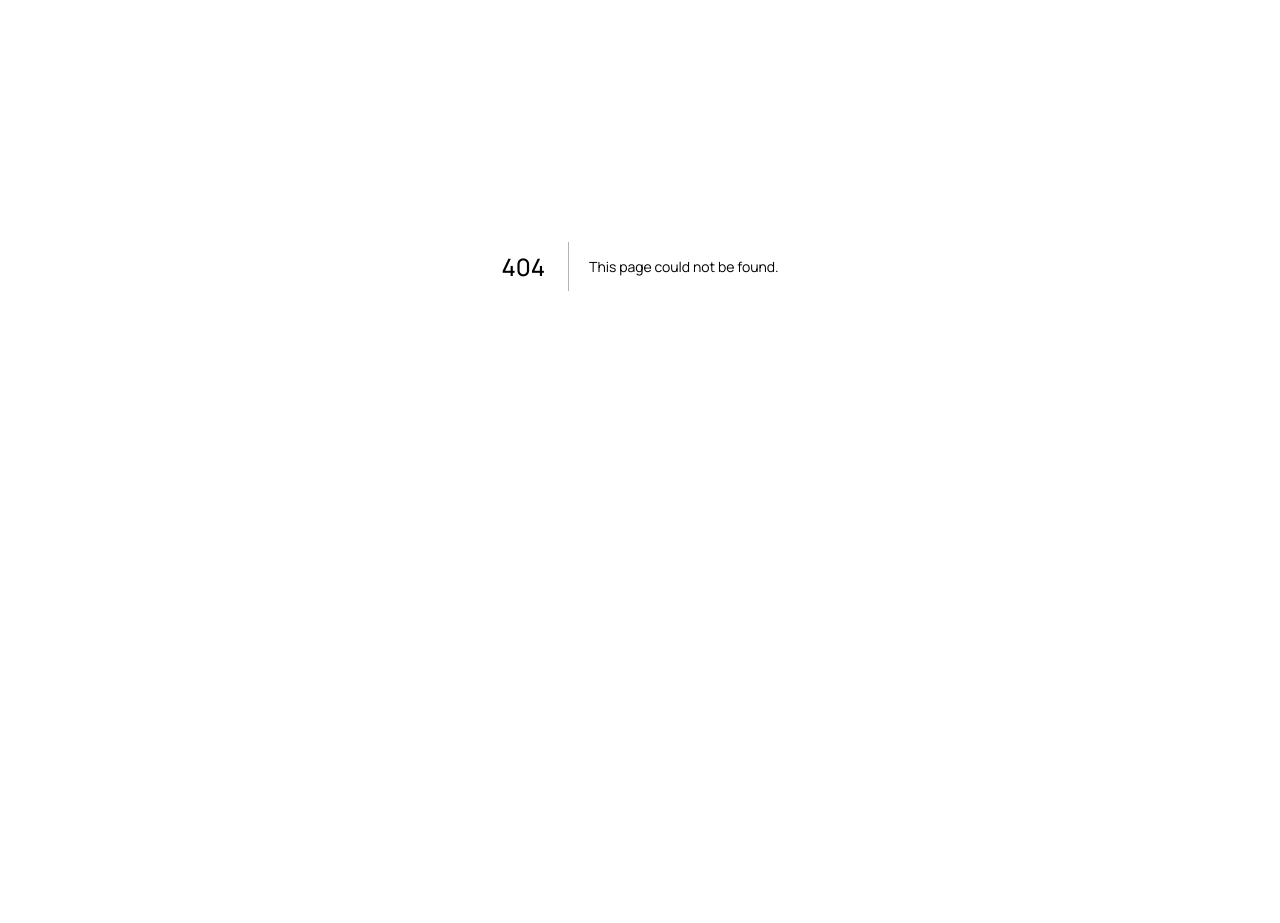
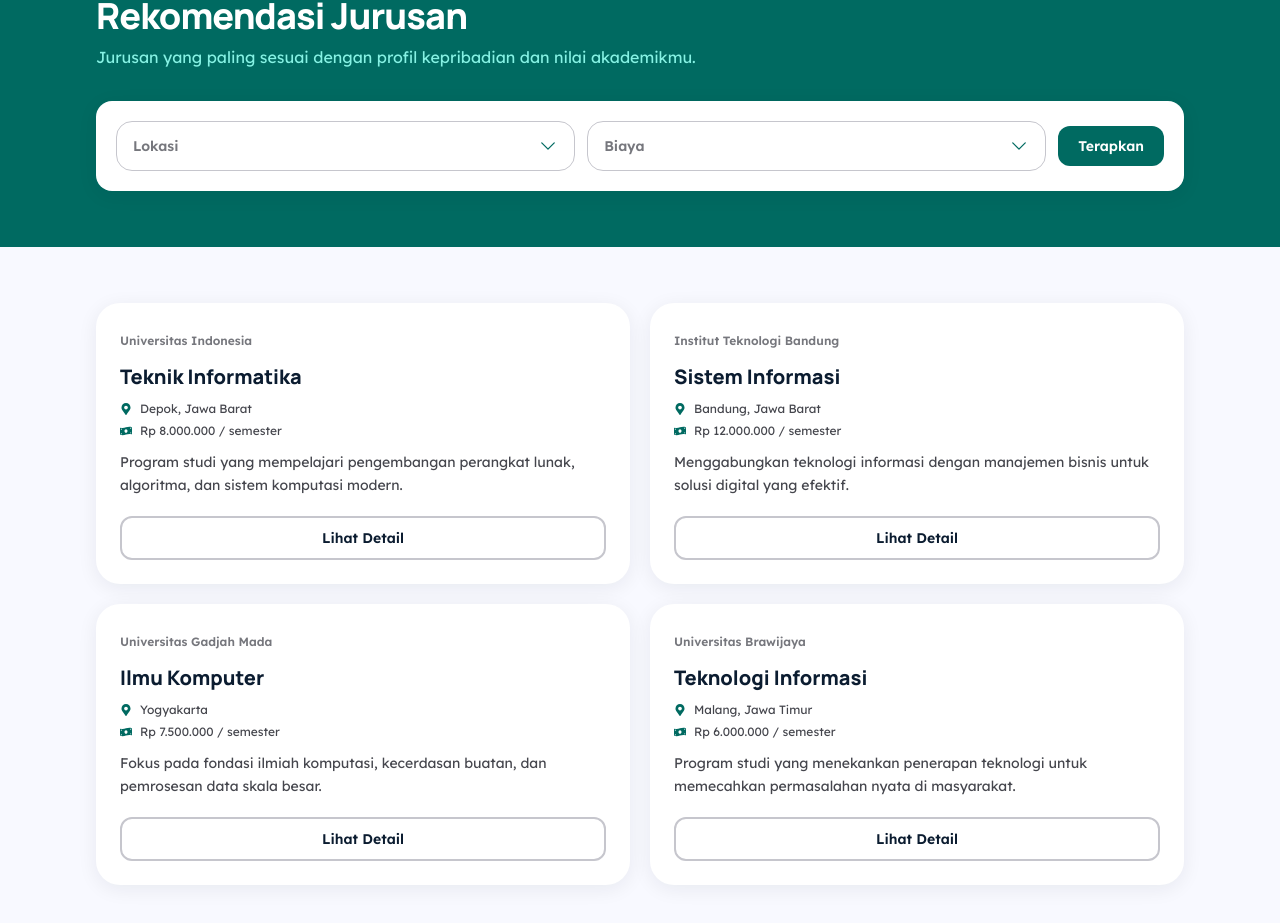
Before and after one commit to SirGhazian/KompasKarir, a Next.js app: page /hasil/rekomendasi in a window 1280 px wide. Before the commit this address had no page. Shown: the part 134-1057 px from the top of the page. Before the commit the page ends 800 px from the top, so only its background shows below. Built offline with nearby package versions, Linux system fonts and the light colour scheme.

Commit message:
add halaman rekomendasi jurusan dengan filter

```diff
--- /dev/null
+++ b/app/hasil/rekomendasi/page.tsx
@@ -0,0 +1,200 @@
+"use client";
+
+import { useState } from "react";
+import Navbar from "@/components/layout/Navbar";
+import Footer from "@/components/layout/Footer";
+import Button from "@/components/ui/Button";
+import Select from "@/components/ui/Select";
+import Pagination from "@/components/ui/Pagination";
+import { FaMapMarkerAlt, FaMoneyBillWave } from "react-icons/fa";
+
+// --- data dummy jurusan ---
+const jurusanData = [
+  {
+    id: 1,
+    universitas: "Universitas Indonesia",
+    nama: "Teknik Informatika",
+    lokasi: "Depok, Jawa Barat",
+    biaya: "Rp 8.000.000 / semester",
+    deskripsi:
+      "Program studi yang mempelajari pengembangan perangkat lunak, algoritma, dan sistem komputasi modern.",
+  },
+  {
+    id: 2,
+    universitas: "Institut Teknologi Bandung",
+    nama: "Sistem Informasi",
+    lokasi: "Bandung, Jawa Barat",
+    biaya: "Rp 12.000.000 / semester",
+    deskripsi:
+      "Menggabungkan teknologi informasi dengan manajemen bisnis untuk solusi digital yang efektif.",
+  },
+  {
+    id: 3,
+    universitas: "Universitas Gadjah Mada",
+    nama: "Ilmu Komputer",
+    lokasi: "Yogyakarta",
+    biaya: "Rp 7.500.000 / semester",
+    deskripsi:
+      "Fokus pada fondasi ilmiah komputasi, kecerdasan buatan, dan pemrosesan data skala besar.",
+  },
+  {
+    id: 4,
+    universitas: "Universitas Brawijaya",
+    nama: "Teknologi Informasi",
+    lokasi: "Malang, Jawa Timur",
+    biaya: "Rp 6.000.000 / semester",
+    deskripsi:
+      "Program studi yang menekankan penerapan teknologi untuk memecahkan permasalahan nyata di masyarakat.",
+  },
+  {
+    id: 5,
+    universitas: "Universitas Diponegoro",
+    nama: "Teknik Komputer",
+    lokasi: "Semarang, Jawa Tengah",
+    biaya: "Rp 6.500.000 / semester",
+    deskripsi:
+      "Mempelajari perancangan hardware dan software embedded system serta jaringan komputer.",
+  },
+  {
+    id: 6,
+    universitas: "Universitas Airlangga",
+    nama: "Statistika",
+    lokasi: "Surabaya, Jawa Timur",
+    biaya: "Rp 7.000.000 / semester",
+    deskripsi:
+      "Mengembangkan kemampuan analisis data dan pemodelan statistik untuk berbagai bidang terapan.",
+  },
+];
+
+// --- pagination ---
+const ITEMS_PER_PAGE = 4;
+const totalPages = Math.ceil(jurusanData.length / ITEMS_PER_PAGE);
+
+// --- halaman rekomendasi jurusan ---
+export default function RekomendasiPage() {
+  const [currentPage, setCurrentPage] = useState(1);
+  const [lokasi, setLokasi] = useState("");
+  const [biaya, setBiaya] = useState("");
+
+  // data per halaman
+  const startIndex = (currentPage - 1) * ITEMS_PER_PAGE;
+  const currentData = jurusanData.slice(startIndex, startIndex + ITEMS_PER_PAGE);
+
+  return (
+    <>
+      <Navbar />
+
+      <main className="min-h-screen bg-[#f8f9ff]">
+        {/* --- section header + filter (bg hijau) --- */}
+        <section className="bg-[#006a61] py-10 md:py-14">
+          <div className="mx-auto max-w-6xl px-4 md:px-8">
+            {/* --- header --- */}
+            <div className="mb-8">
+              <h1 className="text-3xl font-extrabold tracking-tight text-white md:text-4xl font-headline">
+                Rekomendasi Jurusan
+              </h1>
+              <p className="mt-2 text-base text-[#86f2e4] font-sans">
+                Jurusan yang paling sesuai dengan profil kepribadian dan nilai akademikmu.
+              </p>
+            </div>
+
+            {/* --- filter bar --- */}
+            <div className="flex flex-col gap-3 rounded-2xl bg-white p-5 shadow-card sm:flex-row sm:items-center">
+              {/* dropdown lokasi */}
+              <Select
+                placeholder="Lokasi"
+                value={lokasi}
+                onChange={setLokasi}
+                options={[
+                  { value: "jawa-barat", label: "Jawa Barat" },
+                  { value: "jawa-tengah", label: "Jawa Tengah" },
+                  { value: "jawa-timur", label: "Jawa Timur" },
+                  { value: "yogyakarta", label: "Yogyakarta" },
+                  { value: "lainnya", label: "Lainnya" },
+                ]}
+                className="flex-1"
+              />
+
+              {/* dropdown biaya */}
+              <Select
+                placeholder="Biaya"
+                value={biaya}
+                onChange={setBiaya}
+                options={[
+                  { value: "rendah", label: "< Rp 7.000.000" },
+                  { value: "sedang", label: "Rp 7.000.000 – 10.000.000" },
+                  { value: "tinggi", label: "> Rp 10.000.000" },
+                ]}
+                className="flex-1"
+              />
+
+              {/* tombol terapkan */}
+              <Button variant="primary" size="sm">
+                Terapkan
+              </Button>
+            </div>
+          </div>
+        </section>
+
+        {/* --- grid jurusan --- */}
+        <section className="py-10 md:py-14">
+          <div className="mx-auto max-w-6xl px-4 md:px-8">
+            <div className="grid grid-cols-1 gap-5 md:grid-cols-2">
+              {currentData.map((jurusan) => (
+                <div
+                  key={jurusan.id}
+                  className="flex flex-col rounded-3xl bg-white p-6 shadow-card"
+                >
+                  {/* header card */}
+                  <div className="mb-3">
+                    <span className="text-xs font-semibold text-[#76777d] font-sans">
+                      {jurusan.universitas}
+                    </span>
+                  </div>
+
+                  {/* nama jurusan */}
+                  <h3 className="mb-3 text-xl font-bold text-[#0b1c30] font-headline">
+                    {jurusan.nama}
+                  </h3>
+
+                  {/* info lokasi & biaya */}
+                  <div className="mb-3 flex flex-col gap-1.5">
+                    <span className="flex items-center gap-2 text-xs text-[#45464d] font-sans">
+                      <FaMapMarkerAlt size={12} className="text-[#006a61]" />
+                      {jurusan.lokasi}
+                    </span>
+                    <span className="flex items-center gap-2 text-xs text-[#45464d] font-sans">
+                      <FaMoneyBillWave size={12} className="text-[#006a61]" />
+                      {jurusan.biaya}
+                    </span>
+                  </div>
+
+                  {/* deskripsi */}
+                  <p className="mb-5 flex-1 text-sm leading-relaxed text-[#45464d] font-sans">
+                    {jurusan.deskripsi}
+                  </p>
+
+                  {/* tombol detail */}
+                  <Button href="#" variant="secondary" size="sm" className="w-full">
+                    Lihat Detail
+                  </Button>
+                </div>
+              ))}
+            </div>
+          </div>
+
+          {/* --- pagination --- */}
+          <div className="mt-10">
+            <Pagination
+              currentPage={currentPage}
+              totalPages={totalPages}
+              onPageChange={setCurrentPage}
+            />
+          </div>
+        </section>
+      </main>
+
+      <Footer />
+    </>
+  );
+}
```
